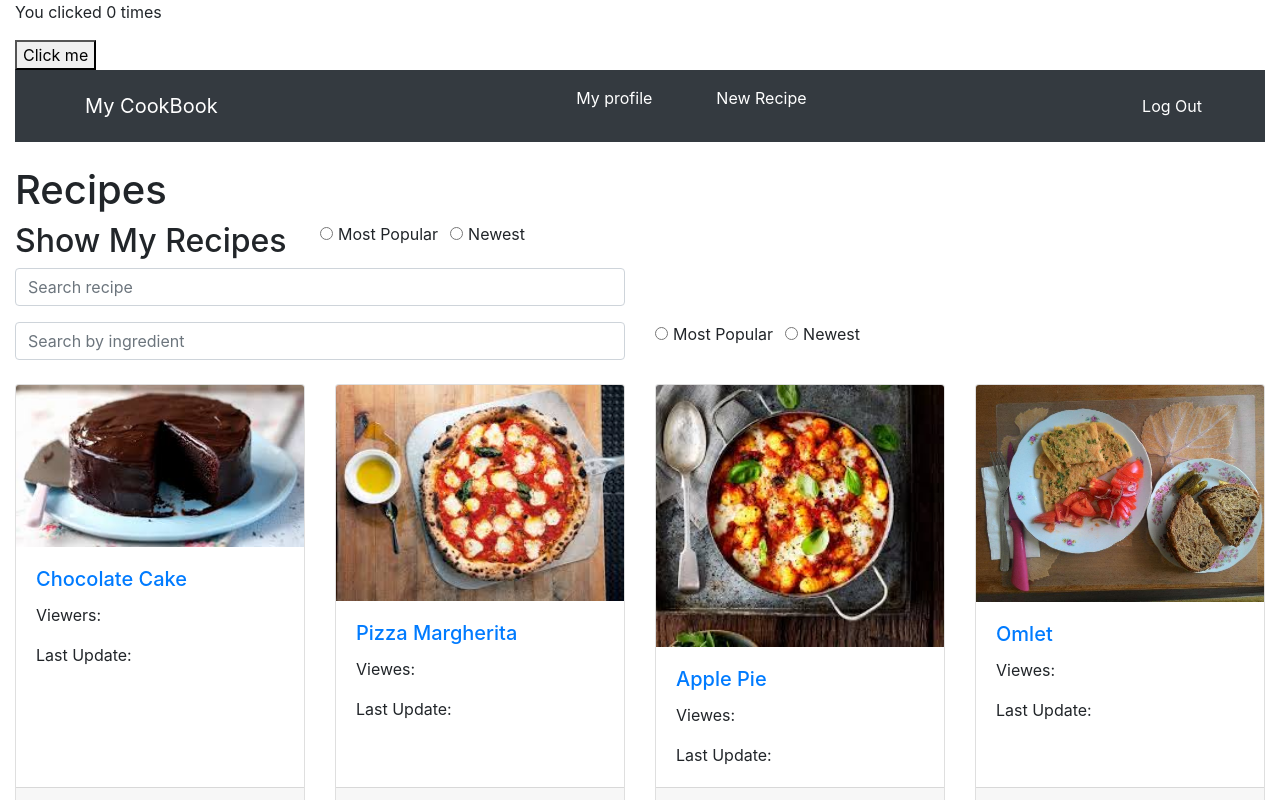
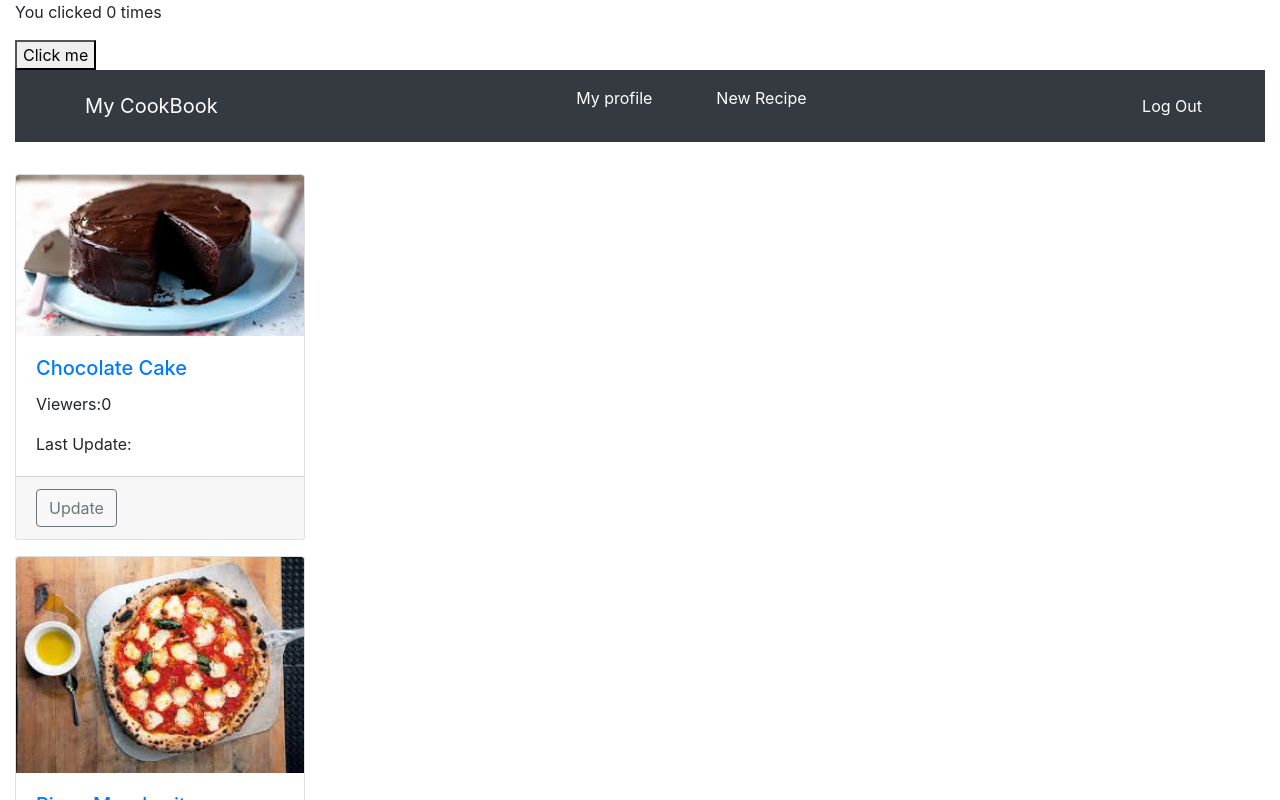
Before and after one commit to asijanah/my-cookbook, a React (Create React App) app: page / in a window 1280 px wide. Shown: the top 800 px of the page. Built offline with nearby package versions, Linux system fonts and the light colour scheme.

Commit message:
remove search fied from component

```diff
--- a/src/CookBook.js
+++ b/src/CookBook.js
@@ -1,64 +1,29 @@
-import React from 'react';
+import React, { useState } from 'react';
+import cardsData from './cardsData';
+
+
 
 function CookBook() {
+
+    const [displayCards, setDisplayCards] = useState(cardsData);
+
+    // function upDateItem(item) {
+    //     let newDisplayCards = [...displayCards];
+    //     newDisplayCards[item].viewes++;
+    //     newDisplayCards[item].lastupdate=new Date();
+    //     setDisplayCards(newDisplayCards)
+    // }
     return (
+        displayCards.map(item =>
             <div className="main-search">
-            <div className="big-header">
-                <h1>Recipes</h1>
-            </div>
-            <div className="row littel-header">
-                <div className="col-lg-3 col-6">
-                    <h2>Show My Recipes</h2>
-                </div>
-                <div className="form-group firstCheckBtn">
-                    <div className="form-check-inline">
-                        <label className="form-check-label">
-                            <input type="radio" name="orderProp" className="form-check-input" value="" />Most Popular
-                        </label>
-                    </div>
-                    <div className="form-check-inline">
-                        <label className="form-check-label">
-                            <input type="radio" name="orderProp" className="form-check-input" value="" />Newest
-                        </label>
-                    </div>
-                </div>
-            </div>
+                <div className="row flex-grow-1">
 
-            <div className="row">
-                <div className="col-lg-6">
-                    <div className="md-form active-pink active-pink-2 mb-3 mt-0">
-                        <input type="text" className="form-control" placeholder="Search recipe" aria-label="Search" />
-                    </div>
-                </div>
-            </div>
-            <div className="row">
-                <div className="col-lg-6">
-                    <div className="md-form active-pink active-pink-2 mb-3 mt-0">
-                        <input type="text" className="form-control" placeholder="Search by ingredient" aria-label="Search" />
-                    </div>
-                </div>
-                <div className="col-lg-6">
-                    <div className="form-group">
-                        <div className="form-check-inline">
-                            <label className="form-check-label">
-                                <input type="radio" name="orderProp" className="form-check-input" value="" />Most Popular
-                            </label>
-                        </div>
-                        <div className="form-check-inline">
-                            <label className="form-check-label">
-                                <input type="radio" name="orderProp" className="form-check-input" value="" />Newest
-                            </label>
-                        </div>
-                    </div>
-                </div>
-            </div>
-            <div className="row flex-grow-1">
                     <div className="col-xl-3 col-md-4 col-sm-6 my-2 cards">
                         <div className="card h-100 vh">
-                        <img src="./chocolate_cake.jpg" className="card-img-top" alt="..." />
+                            <img src={item.img} className="card-img-top" alt="..." />
                             <div className="card-body">
-                            <h5 className="card-title"><a href="">Chocolate Cake</a></h5>
-                            <p className="card-text">Viewers:</p>
+                                <h5 className="card-title"><a href="">{item.name}</a></h5>
+                                <p className="card-text">Viewers:{item.viewes}</p>
                                 <p className="card-text">Last Update:</p>
                             </div>
                             <div className="card-footer">
@@ -66,8 +31,16 @@ function CookBook() {
                             </div>
                         </div>
                     </div>
+                </div>
+            </div>
+        ))
+}
 
-                <div className=" col-xl-3 col-md-4 col-sm-6 my-2">
+
+
+
+
+{/* <div className=" col-xl-3 col-md-4 col-sm-6 my-2">
                     <div className="card h-100 vh">
                         <img src="./pizza.jpg" className="card-img-top" alt="..." />
                         <div className="card-body">
@@ -164,9 +137,6 @@ function CookBook() {
                             <a href="#" className="btn btn-outline-secondary btnUp">Update</a>
                         </div>
                     </div>
-                </div>
-            </div>
-        </div>
-    )
-}
+                </div> */}
+
 export default CookBook
```
Lines whose indentation alone changed are shown as unchanged.
